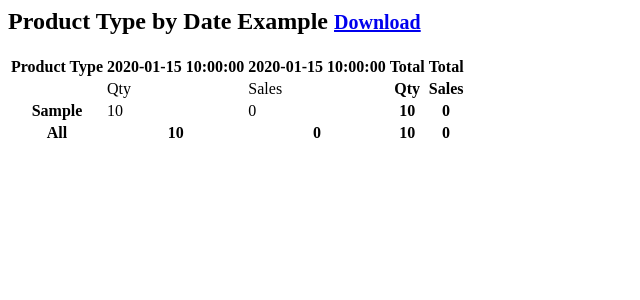
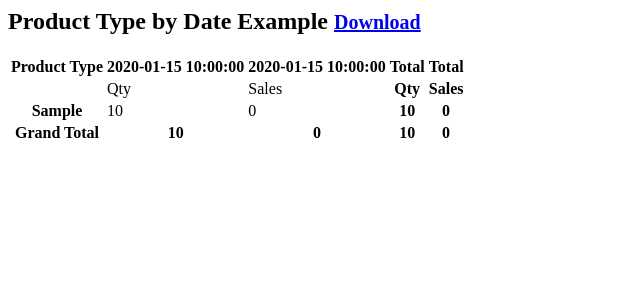
Before and after one commit to ronaldbradford/PivotTable, a PHP site: page /tests/SalesExample.php in a window 1280 px wide. Shown: the top 300 px of the page, without its empty margins (0-640 px from the left). Run offline with PHP 8.4, Linux system fonts and the light colour scheme; tables that the repository leaves empty or names only in its code hold one stand-in row (values such as "Sample post").

Commit message:
Support for configurable total column and row headings

```diff
--- a/src/Database.php
+++ b/src/Database.php
@@ -1,5 +1,4 @@
 <?php
-
 namespace PivotTable;
 
 class Database
--- a/src/PivotTable.php
+++ b/src/PivotTable.php
@@ -5,8 +5,19 @@ namespace PivotTable;
 class PivotTable
 {
 
-    public function __construct()
+    private $heading_all   = 'All';
+    private $heading_total = 'Total';
+
+    public function __construct($settings = array())
     {
+        if ($settings) {
+            if (isset($settings['heading_all'])) {
+                $this->heading_all = $settings['heading_all'];
+            }
+            if (isset($settings['heading_total'])) {
+                $this->heading_total = $settings['heading_total'];
+            }
+        }
     }
 
     public function summarize(
@@ -58,7 +69,7 @@ class PivotTable
             }
         }
         for ($i=0; $i < count(array_keys($summation_columns)); $i++) {
-            $row_headings_data[] = 'Total';
+            $row_headings_data[] = $this->heading_total;
             $row_headings_summation_names[] = $summation_columns[$cnt_column[$i]];
         }
         $data[] = $row_headings_data;
@@ -118,7 +129,7 @@ class PivotTable
         } // if $results_data
 
         $row_data = array();
-        $row_data[] = 'All';
+        $row_data[] = $this->heading_all;
         $row_totals = $initialized_summation_column_totals;
 
         foreach (array_keys($summation_columns_totals[0]) as $k) {
@@ -138,8 +149,9 @@ class PivotTable
     public function render($data, $decorator, $summation_column_count)
     {
         $table_class = (isset($decorator['table']) ? $decorator['table'] : '');
-        $pivot_row_class = (isset($decorator['pivot_row']) ? $decorator['pivot_row'] : 'aleft');
+        $pivot_row_class = (isset($decorator['pivot_row']) ? $decorator['pivot_row'] : 'text-left');
         $total_row_class = (isset($decorator['total_row']) ? $decorator['total_row'] : 'info');
+        $column_class = (isset($decorator['column_class']) ? $decorator['total_row'] : 'text-center');
         $output = '<table class="'. $table_class .'">';
         $first_heading_row = true;
         $extra = '';
@@ -150,7 +162,7 @@ class PivotTable
                 $heading = true;
                 $headerline = $r;
             }
-            if ($r[0] == 'All') {
+            if ($r[0] == $this->heading_all) {
                 $extra = ' class="'.$total_row_class.'"';
                 $heading = true;
             }
@@ -164,18 +176,18 @@ class PivotTable
                 $el = $heading ? 'h' : 'd';
                 $p++;
                 // Change element and select style for rirst column of row information
-                if ($p == 1) {
+                if ($p == 1) { // First Column
                     $extra = ' class="'.$pivot_row_class.'"';
                     $el = 'h';
-                } // First Column
-                // Change element and select style for class column of row information
-                if ($p > $l) {
+                } elseif ($p > $l) { // Last Column
                     $extra = ' class="'. $total_row_class.'"';
                     $el = 'h';
-                } // Last Row
+                }  elseif (!$heading) {
+                    $extra = !empty($column_class) ? ' class="'. $column_class.'"' : '';
+                    $el = 'd';
+                }
                 $output .= '<t'.$el.$extra.'>'.$v.'</t'.$el.'>';
                 $extra = '';
-                $el = 'd';
             }
             $heading = false;
             $output .= '</tr>';
--- a/tests/SalesExample.php
+++ b/tests/SalesExample.php
@@ -10,7 +10,7 @@ class SalesExample
 
     public function __construct()
     {
-        $pt = new PivotTable();
+        $pt = new PivotTable(array('heading_all' => 'Grand Total'));
 
 
         $host = 'localhost';
@@ -45,8 +45,8 @@ class SalesExample
 
             $decorator = array(
               'table' => 'table table-condensed table-striped table-bordered table-text-center',
-              'total_row' => 'info',
-              'pivot_row' => 'success aleft'
+              'total_row' => 'info text-center',
+              'pivot_row' => 'success text-left'
             );
             print '<h2>Product Type by Date Example <small>'.Util::downloadLink('demo1', $a).'</small></h2>';
             $o = $pt->render($a, $decorator, count($summation_columns));
```
